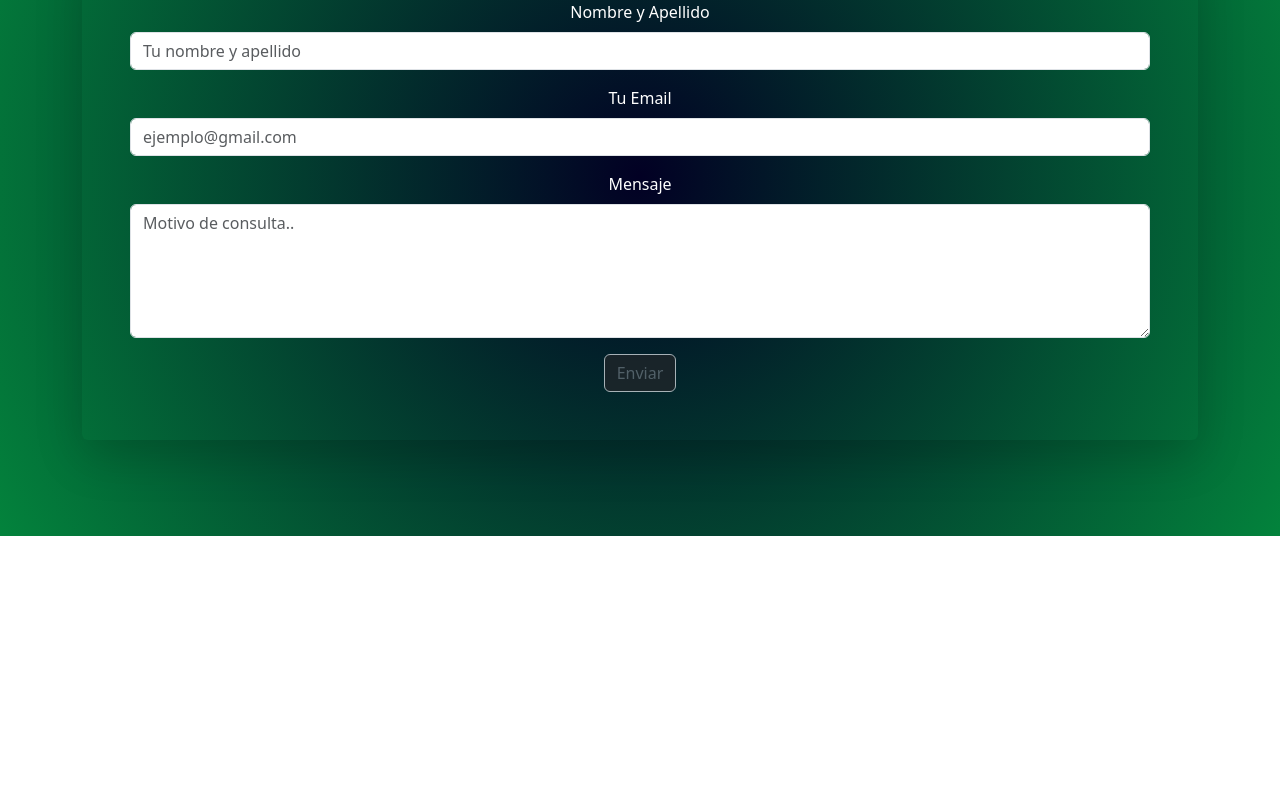
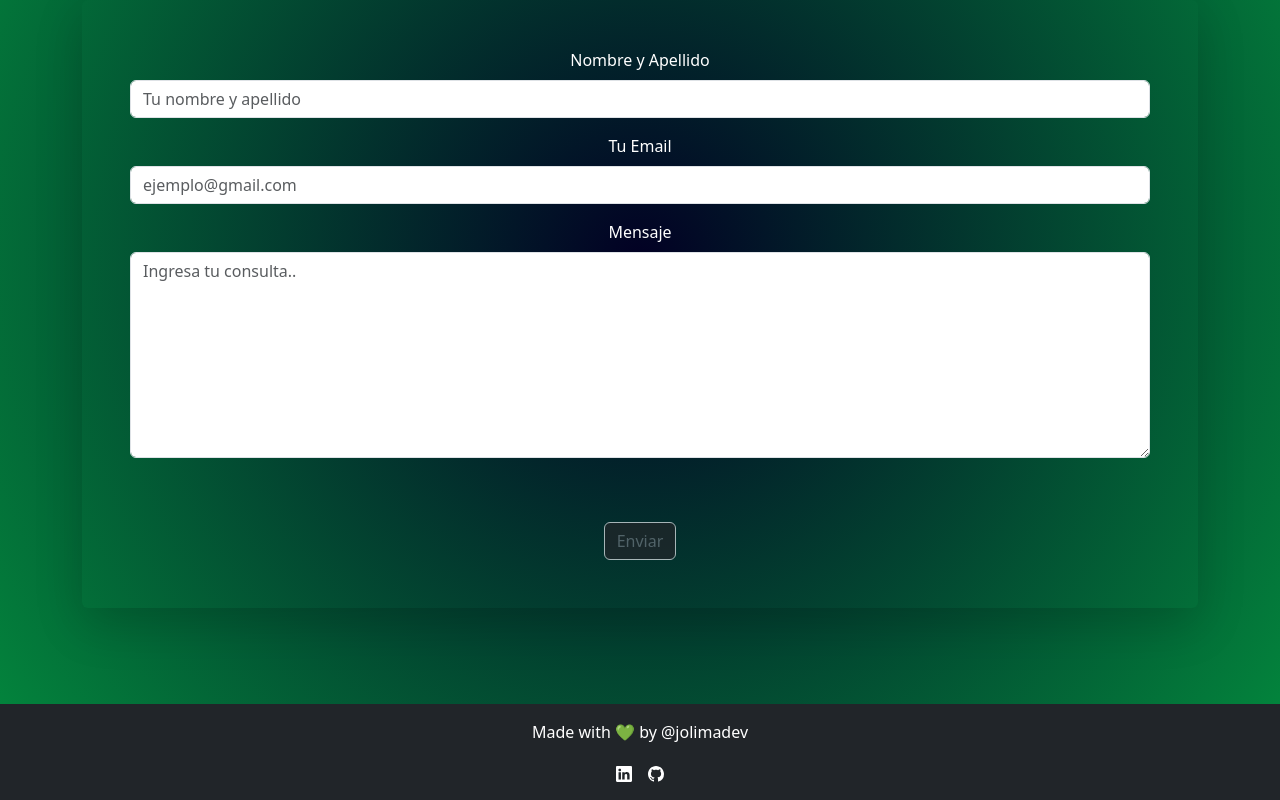
Before and after one commit to jolimadev/Conciencia-Digital, a React (Create React App) app: page /Formulario in a window 1280 px wide. Shown: the part 230-1030 px from the top of the page. Before the commit the page ends 800 px from the top, so only its background shows below. Built offline with nearby package versions, Linux system fonts and the light colour scheme.

Commit message:
fix formulario y reafactor footer

```diff
--- a/package.json
+++ b/package.json
@@ -2,6 +2,7 @@
   "name": "mi-proyecto-react",
   "version": "0.1.0",
   "private": true,
+  "main": "App.jsx",
   "dependencies": {
     "@emailjs/browser": "^3.11.0",
     "@testing-library/jest-dom": "^5.17.0",
@@ -28,7 +29,10 @@
     "extends": [
       "react-app",
       "react-app/jest"
-    ]
+    ],
+    "rules": {
+      "no-unused-vars": ["error", { "varsIgnorePattern": "Router" }]
+    }
   },
   "browserslist": {
     "production": [
--- /dev/null
+++ b/src/Componentes/Footer.jsx
@@ -0,0 +1,46 @@
+import React from 'react'
+
+const Footer = () => {
+  return (
+
+      <footer className="footer text-center bg-dark text-white py-3">
+        <p>Made with 💚 by @jolimadev</p>
+        <div>
+          <a
+            href="https://www.linkedin.com/in/juanolima/?locale=en_US"
+            target="_blank"
+            rel="noopener noreferrer"
+            className="text-white mx-2"
+          >
+            <svg
+              xmlns="http://www.w3.org/2000/svg"
+              width="16"
+              height="16"
+              fill="currentColor"
+              viewBox="0 0 16 16"
+            >
+              <path d="M0 1.146C0 .513.526 0 1.175 0h13.65C15.474 0 16 .513 16 1.146v13.708c0 .633-.526 1.146-1.175 1.146H1.175C.526 16 0 15.487 0 14.854V1.146zm4.943 12.248V6.169H2.542v7.225h2.401zm-1.2-8.212c.837 0 1.358-.554 1.358-1.248-.015-.709-.52-1.248-1.342-1.248-.822 0-1.359.54-1.359 1.248 0 .694.521 1.248 1.327 1.248h.016zm4.908 8.212V9.359c0-.216.016-.432.08-.586.173-.431.568-.878 1.232-.878.869 0 1.216.662 1.216 1.634v3.865h2.401V9.25c0-2.22-1.184-3.252-2.764-3.252-1.274 0-1.845.7-2.165 1.193v.025h-.016a5.54 5.54 0 0 1 .016-.025V6.169h-2.4c.03.678 0 7.225 0 7.225h2.4z" />
+            </svg>
+          </a>
+          <a
+            href="https://github.com/jolimadev"
+            target="_blank"
+            rel="noopener noreferrer"
+            className="text-white mx-2"
+          >
+            <svg
+              xmlns="http://www.w3.org/2000/svg"
+              width="16"
+              height="16"
+              fill="currentColor"
+              viewBox="0 0 16 16"
+            >
+              <path d="M8 0C3.58 0 0 3.58 0 8c0 3.54 2.29 6.53 5.47 7.59.4.07.55-.17.55-.38 0-.19-.01-.82-.01-1.49-2.01.37-2.53-.49-2.69-.94-.09-.23-.48-.94-.82-1.13-.28-.15-.68-.52-.01-.53.63-.01 1.08.58 1.23.82.72 1.21 1.87.87 2.33.66.07-.52.28-.87.51-1.07-1.78-.2-3.64-.89-3.64-3.95 0-.87.31-1.59.82-2.15-.08-.2-.36-1.02.08-2.12 0 0 .67-.21 2.2.82.64-.18 1.32-.27 2-.27.68 0 1.36.09 2 .27 1.53-1.04 2.2-.82 2.2-.82.44 1.1.16 1.92.08 2.12.51.56.82 1.27.82 2.15 0 3.07-1.87 3.75-3.65 3.95.29.25.54.73.54 1.48 0 1.07-.01 1.93-.01 2.2 0 .21.15.46.55.38A8.012 8.012 0 0 0 16 8c0-4.42-3.58-8-8-8z" />
+            </svg>
+          </a>
+        </div>
+      </footer>
+  )
+}
+
+export default Footer
--- a/src/Componentes/Formulario.jsx
+++ b/src/Componentes/Formulario.jsx
@@ -1,5 +1,6 @@
 import React, { useRef } from "react";
 import emailjs from "@emailjs/browser";
+import Footer from "./Footer";
 
 const Formulario = () => {
   const form = useRef();
@@ -41,6 +42,7 @@ const Formulario = () => {
   };
 
   return (
+    <>
     <div
       id="Contacto"
       className="py-5 mt-5 main-section"
@@ -51,7 +53,7 @@ const Formulario = () => {
       }}
     >
       <div className="container text-center text-white">
-        <h2 className="text-decoration-underline mb-5">Contacto</h2>
+        <h2 className="text-decoration-underline mb-5 mt-5">Contacto</h2>
         <form
           ref={form}
           onSubmit={sendEmail}
@@ -91,20 +93,23 @@ const Formulario = () => {
               className="form-control"
               id="message"
               name="message"
-              rows="5"
+              rows="8"
               required
-              placeholder="Motivo de consulta.."
+              placeholder="Ingresa tu consulta.."
             />
           </div>
           <button
             type="submit"
-            className="btn btn-primary opacity-75 bg-dark border btn-outline-secondary"
+            className="mt-5 btn btn-primary opacity-75 bg-dark border btn-outline-secondary"
           >
             Enviar
           </button>
         </form>
       </div>
-    </div>
+     </div>
+     {/*el espacio en blanco se origina aqui, que podra ser? */}
+    <Footer />
+    </>
   );
 };
 
--- a/src/Componentes/NavBar.jsx
+++ b/src/Componentes/NavBar.jsx
@@ -19,8 +19,8 @@ const NavBar = () => {
           src={imagenLogo}
           alt="Logo de Conciencia Digital"
           style={{
-            width: "90px",
-            height: "auto",
+            width: "100px",
+            height: "60px",
           }}
         />
         <button className="navbar-toggler" type="button" onClick={toggleNav}>
--- a/src/Screens/HomeScreen.jsx
+++ b/src/Screens/HomeScreen.jsx
@@ -1,10 +1,12 @@
 import React from "react";
 import "bootstrap/dist/css/bootstrap.min.css";
 import "../CSS/animationletters.css";
-//componentes
-// import Formulario from "../Componentes/Formulario";
 import Articulos from "../Componentes/Articulos";
 import Recursos from "../Componentes/Recursos";
+import Footer from "../Componentes/Footer";
+
+
+
 
 const HomeScreen = () => {
   return (
@@ -57,44 +59,9 @@ const HomeScreen = () => {
 
       {/* COMPONENTE PARA NOTIFICAR EVENTOS & WEBINAR */}
 
-      {/*FOOTER */}
-      <footer className="footer text-center bg-dark text-white py-3 mt-3">
-        <p>Made with 💚 by @jolimadev</p>
-        <div>
-          <a
-            href="https://www.linkedin.com/in/juanolima/?locale=en_US"
-            target="_blank"
-            rel="noopener noreferrer"
-            className="text-white mx-2"
-          >
-            <svg
-              xmlns="http://www.w3.org/2000/svg"
-              width="16"
-              height="16"
-              fill="currentColor"
-              viewBox="0 0 16 16"
-            >
-              <path d="M0 1.146C0 .513.526 0 1.175 0h13.65C15.474 0 16 .513 16 1.146v13.708c0 .633-.526 1.146-1.175 1.146H1.175C.526 16 0 15.487 0 14.854V1.146zm4.943 12.248V6.169H2.542v7.225h2.401zm-1.2-8.212c.837 0 1.358-.554 1.358-1.248-.015-.709-.52-1.248-1.342-1.248-.822 0-1.359.54-1.359 1.248 0 .694.521 1.248 1.327 1.248h.016zm4.908 8.212V9.359c0-.216.016-.432.08-.586.173-.431.568-.878 1.232-.878.869 0 1.216.662 1.216 1.634v3.865h2.401V9.25c0-2.22-1.184-3.252-2.764-3.252-1.274 0-1.845.7-2.165 1.193v.025h-.016a5.54 5.54 0 0 1 .016-.025V6.169h-2.4c.03.678 0 7.225 0 7.225h2.4z" />
-            </svg>
-          </a>
-          <a
-            href="https://github.com/jolimadev"
-            target="_blank"
-            rel="noopener noreferrer"
-            className="text-white mx-2"
-          >
-            <svg
-              xmlns="http://www.w3.org/2000/svg"
-              width="16"
-              height="16"
-              fill="currentColor"
-              viewBox="0 0 16 16"
-            >
-              <path d="M8 0C3.58 0 0 3.58 0 8c0 3.54 2.29 6.53 5.47 7.59.4.07.55-.17.55-.38 0-.19-.01-.82-.01-1.49-2.01.37-2.53-.49-2.69-.94-.09-.23-.48-.94-.82-1.13-.28-.15-.68-.52-.01-.53.63-.01 1.08.58 1.23.82.72 1.21 1.87.87 2.33.66.07-.52.28-.87.51-1.07-1.78-.2-3.64-.89-3.64-3.95 0-.87.31-1.59.82-2.15-.08-.2-.36-1.02.08-2.12 0 0 .67-.21 2.2.82.64-.18 1.32-.27 2-.27.68 0 1.36.09 2 .27 1.53-1.04 2.2-.82 2.2-.82.44 1.1.16 1.92.08 2.12.51.56.82 1.27.82 2.15 0 3.07-1.87 3.75-3.65 3.95.29.25.54.73.54 1.48 0 1.07-.01 1.93-.01 2.2 0 .21.15.46.55.38A8.012 8.012 0 0 0 16 8c0-4.42-3.58-8-8-8z" />
-            </svg>
-          </a>
-        </div>
-      </footer>
+     {/* FOOTER*/}
+
+     <Footer/>
     </div>
   );
 };
--- a/src/Screens/LegalScreen.jsx
+++ b/src/Screens/LegalScreen.jsx
@@ -1,6 +1,9 @@
 import React from "react";
 import ArticulosLegal from "../Componentes/ArticulosLegal";
 import RecursosLegal from "../Componentes/RecursosLegal";
+import Footer from "../Componentes/Footer";
+
+
 
 const LegalScreen = () => {
   return (
@@ -83,43 +86,7 @@ const LegalScreen = () => {
       </div>
 
       {/*FOOTER */}
-      <footer className="footer text-center bg-dark text-white py-3 mt-3">
-        <p>Made with 💚 by @jolimadev</p>
-        <div>
-          <a
-            href="https://www.linkedin.com/in/juanolima/?locale=en_US"
-            target="_blank"
-            rel="noopener noreferrer"
-            className="text-white mx-2"
-          >
-            <svg
-              xmlns="http://www.w3.org/2000/svg"
-              width="16"
-              height="16"
-              fill="currentColor"
-              viewBox="0 0 16 16"
-            >
-              <path d="M0 1.146C0 .513.526 0 1.175 0h13.65C15.474 0 16 .513 16 1.146v13.708c0 .633-.526 1.146-1.175 1.146H1.175C.526 16 0 15.487 0 14.854V1.146zm4.943 12.248V6.169H2.542v7.225h2.401zm-1.2-8.212c.837 0 1.358-.554 1.358-1.248-.015-.709-.52-1.248-1.342-1.248-.822 0-1.359.54-1.359 1.248 0 .694.521 1.248 1.327 1.248h.016zm4.908 8.212V9.359c0-.216.016-.432.08-.586.173-.431.568-.878 1.232-.878.869 0 1.216.662 1.216 1.634v3.865h2.401V9.25c0-2.22-1.184-3.252-2.764-3.252-1.274 0-1.845.7-2.165 1.193v.025h-.016a5.54 5.54 0 0 1 .016-.025V6.169h-2.4c.03.678 0 7.225 0 7.225h2.4z" />
-            </svg>
-          </a>
-          <a
-            href="https://github.com/jolimadev"
-            target="_blank"
-            rel="noopener noreferrer"
-            className="text-white mx-2"
-          >
-            <svg
-              xmlns="http://www.w3.org/2000/svg"
-              width="16"
-              height="16"
-              fill="currentColor"
-              viewBox="0 0 16 16"
-            >
-              <path d="M8 0C3.58 0 0 3.58 0 8c0 3.54 2.29 6.53 5.47 7.59.4.07.55-.17.55-.38 0-.19-.01-.82-.01-1.49-2.01.37-2.53-.49-2.69-.94-.09-.23-.48-.94-.82-1.13-.28-.15-.68-.52-.01-.53.63-.01 1.08.58 1.23.82.72 1.21 1.87.87 2.33.66.07-.52.28-.87.51-1.07-1.78-.2-3.64-.89-3.64-3.95 0-.87.31-1.59.82-2.15-.08-.2-.36-1.02.08-2.12 0 0 .67-.21 2.2.82.64-.18 1.32-.27 2-.27.68 0 1.36.09 2 .27 1.53-1.04 2.2-.82 2.2-.82.44 1.1.16 1.92.08 2.12.51.56.82 1.27.82 2.15 0 3.07-1.87 3.75-3.65 3.95.29.25.54.73.54 1.48 0 1.07-.01 1.93-.01 2.2 0 .21.15.46.55.38A8.012 8.012 0 0 0 16 8c0-4.42-3.58-8-8-8z" />
-            </svg>
-          </a>
-        </div>
-      </footer>
+     <Footer/>
     </div>
   );
 };
```
